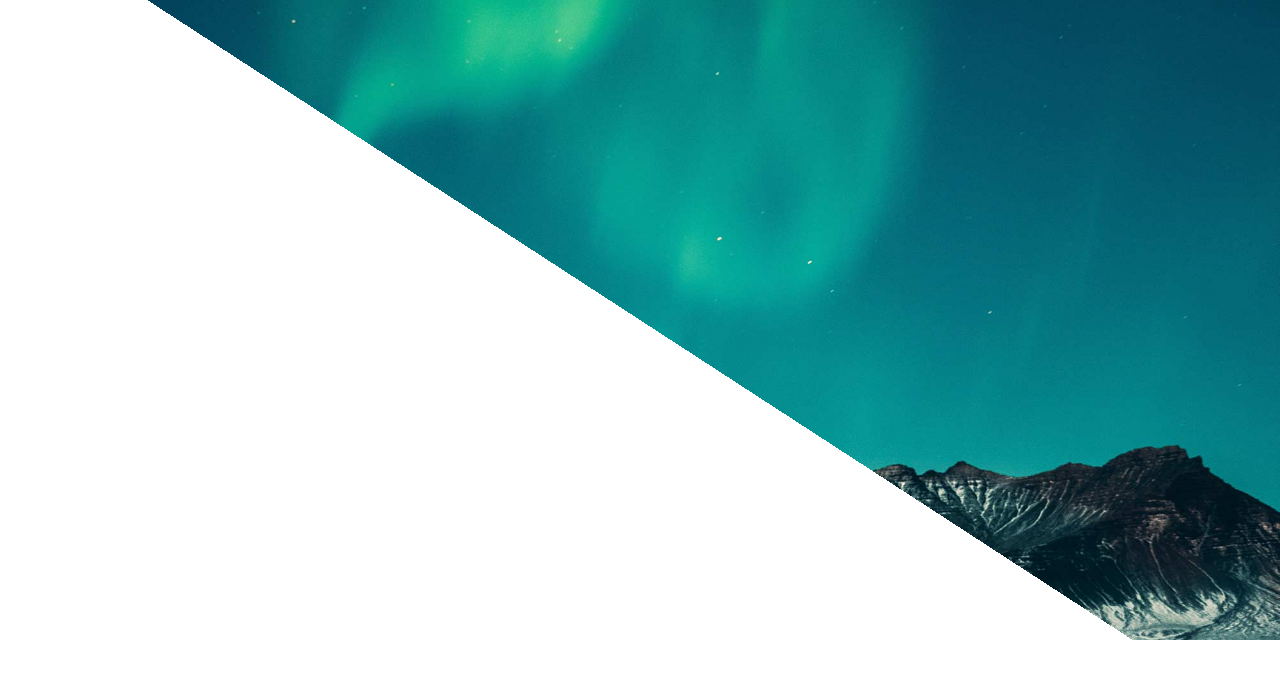
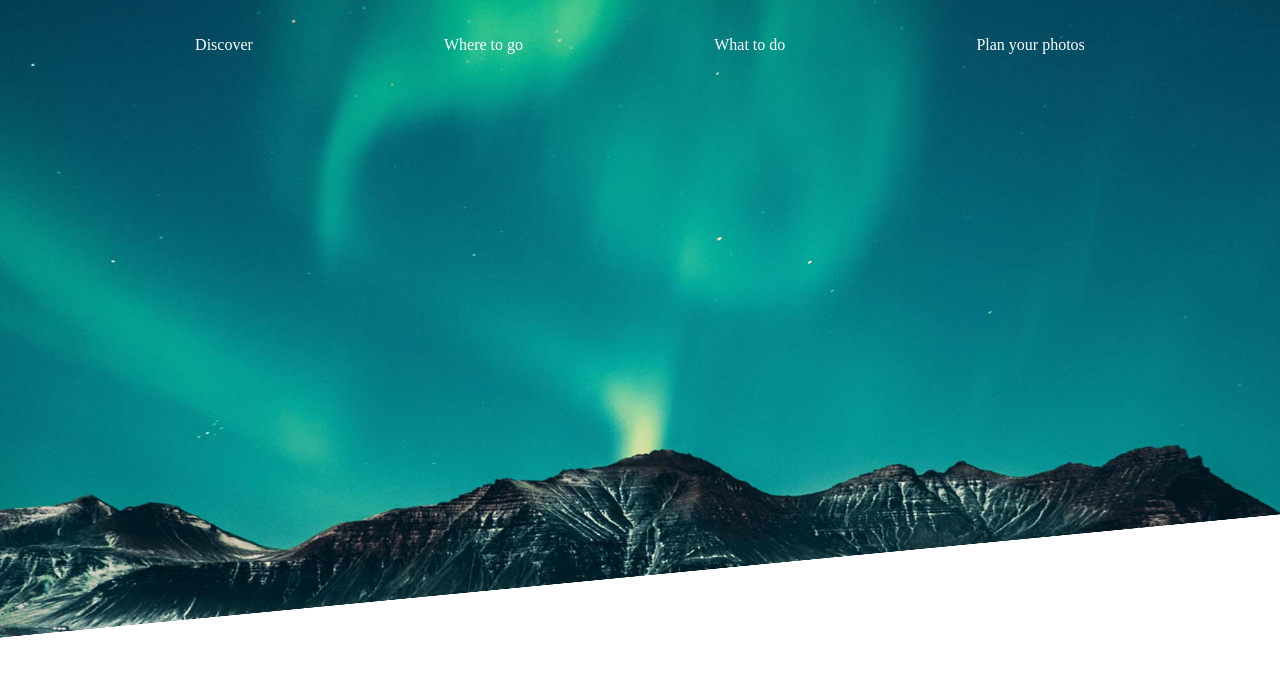
Before and after one commit to massi-brero/mixed-ui-projects, a website: page photo-masterclass/index.html in a window 1280 px wide. Drawn offline with Linux system fonts and the light colour scheme.

Commit message:
pm: styling header

```diff
--- a/photo-masterclass/index.html
+++ b/photo-masterclass/index.html
@@ -8,6 +8,25 @@
         <link href="./styles/main.css" type="text/css" rel="stylesheet">
     </head>
     <body>
-        <header class="header"></header>
+        <header class="header">
+            <div class="container">
+                <nav class="navigation">
+                    <ul class="navigation__list">
+                        <li class="navigation__list-item">
+                            <a href="" class="navigation__list-item-link">Discover</a>
+                        </li>
+                        <li class="navigation__list-item">
+                            <a href="" class="navigation__list-item-link">Where to go</a>
+                        </li>
+                        <li class="navigation__list-item">
+                            <a href="" class="navigation__list-item-link">What to do</a>
+                        </li>
+                        <li class="navigation__list-item">
+                            <a href="" class="navigation__list-item-link">Plan your photos</a>
+                        </li>
+                    </ul>
+                </nav>
+            </div>
+        </header>
     </body>
 </html>
--- a/photo-masterclass/styles/main.css
+++ b/photo-masterclass/styles/main.css
@@ -8,12 +8,39 @@ html {
     font-size: 100%;
 }
 
+.container {
+    width: 75rem;
+    margin: 0 auto;
+}
+
 .header {
     height: 40rem;
 
-    background-image: linear-gradient(33deg, white 50%, transparent 50%),
+    background-image: linear-gradient(-5.5deg, white 49.9%, transparent 50.1%),
     url('../images/pexels-benjamin-suter-3617500.jpg');
     background-repeat: no-repeat;
-    background-position: center center;
-    background-size: cover;
+    background-position: center 100%, center center;
+    background-size: 100vw 10vw, cover;
 }
+
+.navigation__list {
+    display: flex;
+    justify-content: space-evenly;
+}
+.navigation__list-item {
+    list-style-type: none;
+    display: block;
+}
+
+.navigation__list-item-link {
+    display: block;
+    color: white;
+    text-decoration: none;
+    padding: .25rem;
+    margin: 2rem 2rem 0 2rem;
+}
+
+
+.navigation__list-item-link:hover {
+    border-bottom: .1rem solid rgb(0, 226, 156);
+}
```
